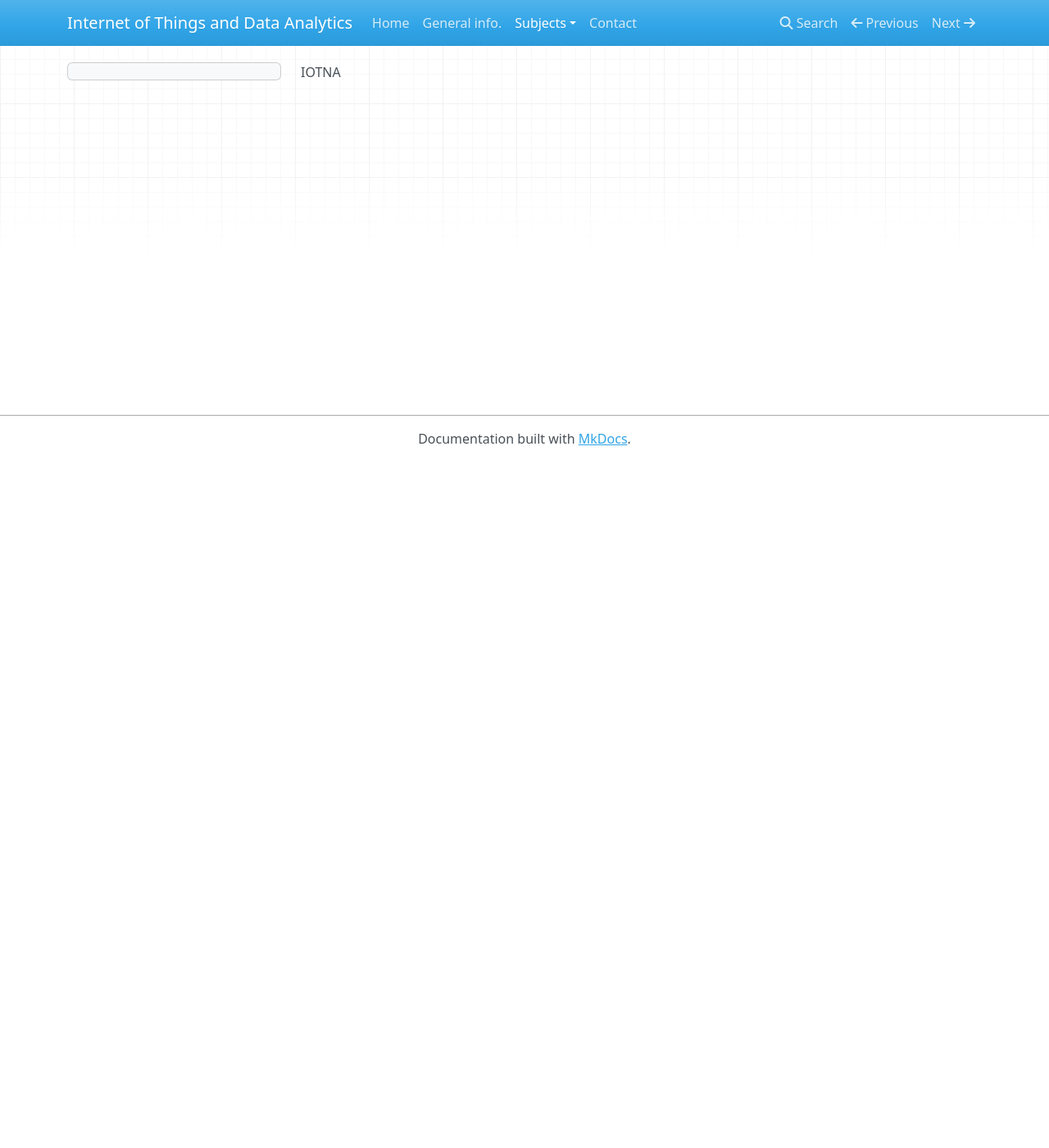
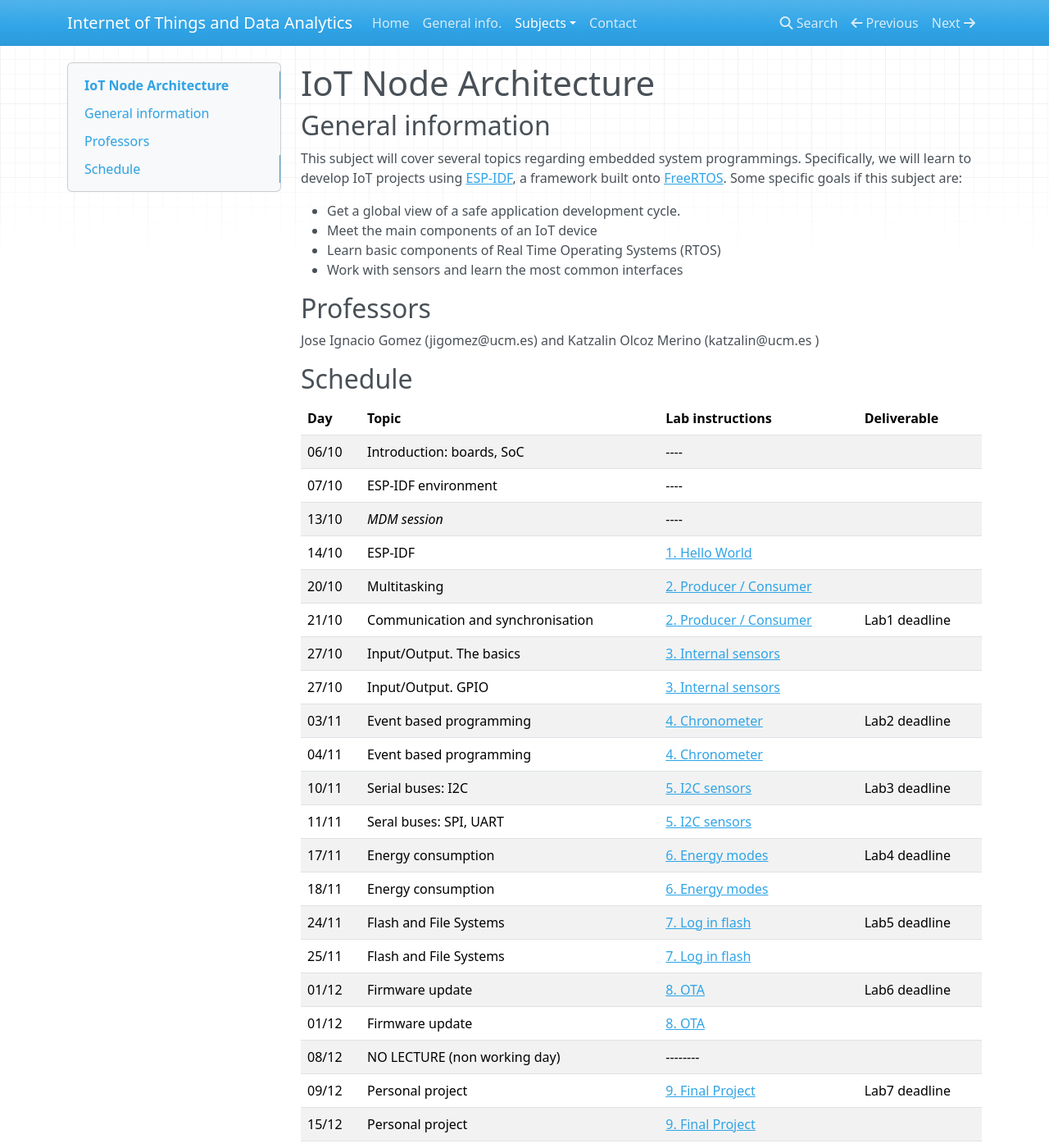
Before and after one commit to iot-da/iot-da.github.io, an MkDocs documentation site: the page built from docs/Subjects/IOTNA/index.md, in a window 1280 px wide and 1400 px high. Shown: the whole window at 82% size. Built offline with MkDocs 1.6.1, drawn with Linux system fonts in a browser that asks for light colours; nearby versions of some CDN libraries; some of the changed text lies outside the part shown.

Commit message:
ANIOT first draft

```diff
--- a/docs/Subjects/IOTNA/index.md
+++ b/docs/Subjects/IOTNA/index.md
@@ -1 +1,42 @@
-IOTNA
+# IoT Node Architecture
+
+## General information
+
+This subject will cover several topics regarding embedded system programmings. Specifically, we will learn to develop IoT projects using [ESP-IDF](https://docs.espressif.com/projects/esp-idf/en/stable/esp32/get-started/index.html), a framework built onto [FreeRTOS](https://www.freertos.org/).  Some specific goals if this subject are:
+
+* Get a global view of a safe application  development cycle.
+* Meet the main components of an IoT device
+* Learn basic components of Real Time Operating Systems (RTOS)
+* Work with sensors and learn the most common interfaces
+
+
+## Professors
+
+Jose Ignacio Gomez (jigomez@ucm.es) and Katzalin Olcoz Merino (katzalin@ucm.es )
+
+## Schedule
+
+|    Day      | Topic                    |  Lab instructions   |  Deliverable   |
+|--------------|------------------------|-------------------------|-------------------|
+|06/10  | Introduction: boards, SoC  |  ----   |  |
+|07/10  | ESP-IDF environment  | ----  |          |
+|13/10  | *MDM session*  | ----             |         |
+|14/10  | ESP-IDF   | [1. Hello World ](P1/index.md)              | |
+|20/10  | Multitasking  | [2. Producer / Consumer ](P2/index.md)              |  |
+|21/10  | Communication and synchronisation  | [2. Producer / Consumer ](P2/index.md)    | Lab1 deadline  |
+|27/10  | Input/Output. The basics  | [3. Internal sensors](P3/index.md)                | |
+|27/10  | Input/Output. GPIO 	     | [3. Internal sensors](P3/index.md)                | |
+|03/11  | Event based programming | [4. Chronometer](P4/index.md)            | Lab2 deadline |
+|04/11  | Event based programming | [4. Chronometer](P4/index.md)            |  |
+|10/11  | Serial buses: I2C	  | [5. I2C sensors](P5/index.md)                |  Lab3 deadline |
+|11/11  | Seral buses: SPI, UART	  | [5. I2C sensors](P5/index.md)                | |
+|17/11  | Energy consumption           | [6. Energy modes](P6/index.md) |  Lab4 deadline |
+|18/11  | Energy consumption           | [6. Energy modes](P6/index.md) | |
+|24/11  | Flash and File Systems       |[7. Log in flash](P7/index.md) |  Lab5 deadline |
+|25/11  | Flash and File Systems       |[7. Log in flash](P7/index.md) | |
+|01/12  | Firmware update                 |[8. OTA](P8/index.md) |  Lab6 deadline |
+|01/12  | Firmware update                 |[8. OTA](P8/index.md) | |
+|08/12  | NO LECTURE (non working day)  | --------                                 | |
+|09/12  | Personal project                  | [9. Final Project](P9/index.md) |  Lab7 deadline |
+|15/12  | Personal project                  | [9. Final Project](P9/index.md) | |
+|16/12  | Personal project                  | [9. Final Project](P9/index.md) |  Lab8 deadline |
```
